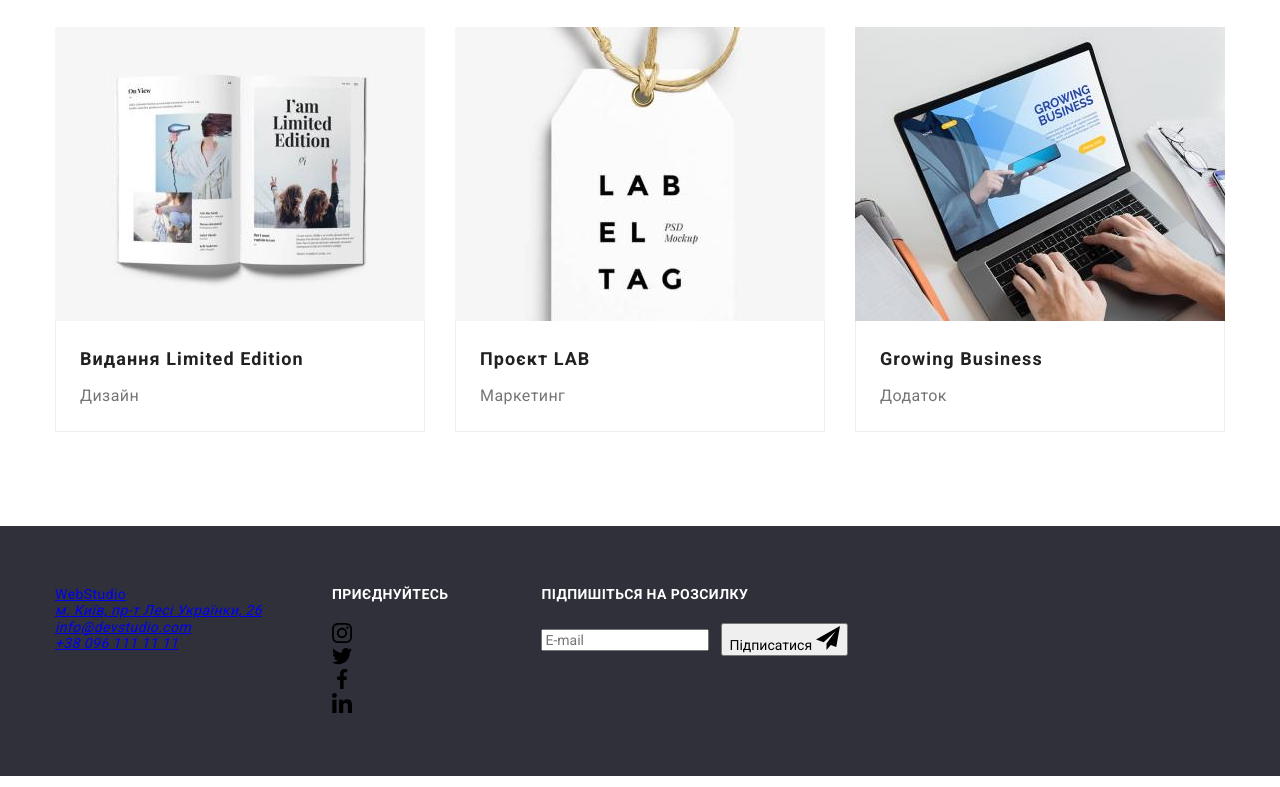
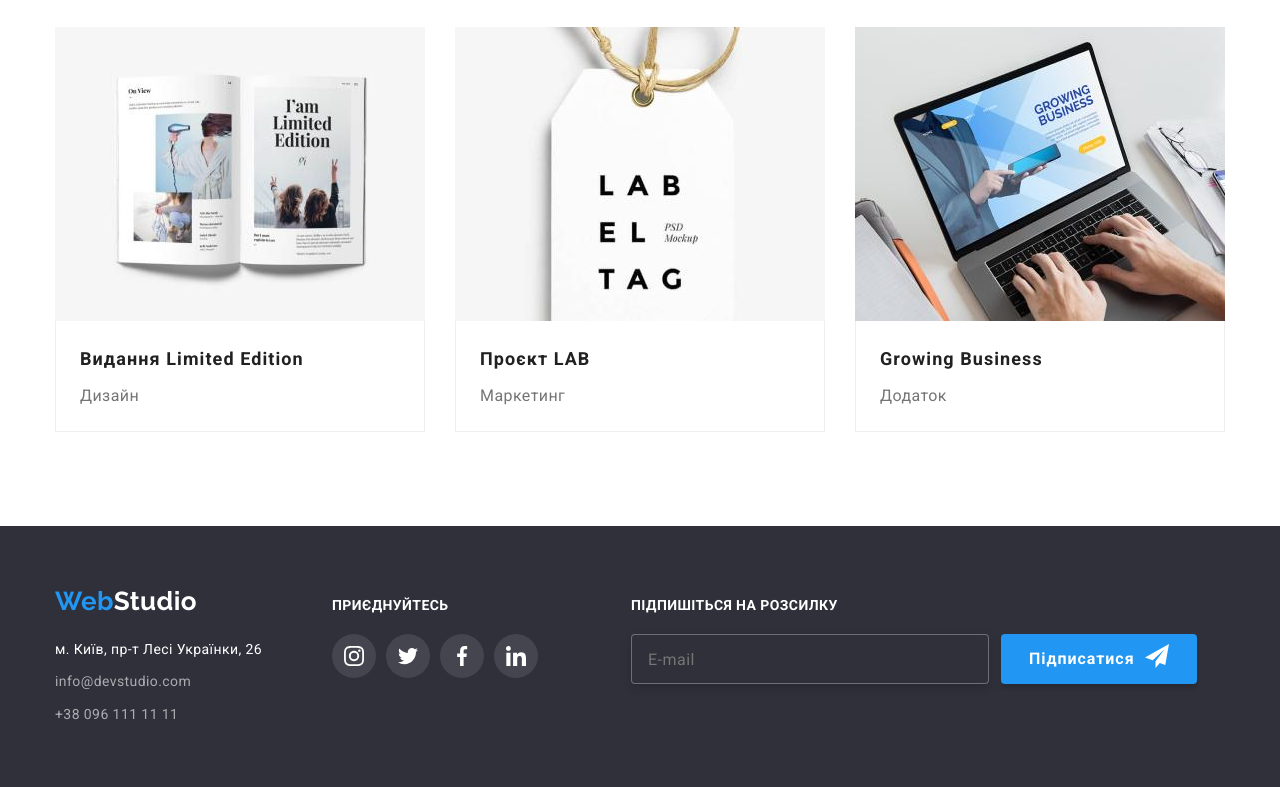
Before and after one commit to Katachka/goit-markup-hw-07, a plain HTML site: page portfolio.html in a window 1280 px wide. Shown: the part 1106-1893 px from the top of the page. Drawn offline with nearby package versions, Linux system fonts and the light colour scheme.

Commit message:
finished bem

```diff
--- a/css/styles.css
+++ b/css/styles.css
@@ -220,10 +220,10 @@ ul {
 
 }
 
-.primary-button {
+.button {
     border-radius: 4px;
     border: none;
-    padding: 10px 32px;
+
     box-shadow: 0px 4px 4px rgba(0, 0, 0, 0.15);
     text-align: center;
 
@@ -239,8 +239,11 @@ ul {
     cursor: pointer;
 
 }
-.primary-button:hover,
-.primary-button:focus {
+.primary__button {
+padding: 10px 32px;
+}
+.primary__button:hover,
+.primary__button:focus {
 
     background-color: #188CE8;
 }
@@ -349,7 +352,7 @@ ul {
     margin-bottom: 16px;
 }
 
-.social__list {
+.social {
     display: flex;
     justify-content: center;
     gap: 10px;
@@ -361,17 +364,20 @@ ul {
     justify-content: center;
     width: 44px;
     height: 44px;
+    border-radius: 50%;
 
     transition: background-color 250ms var(--timing-function), color 250ms var(--timing-function), fill
      250ms var(--timing-function);
 
+    fill: currentColor;
+}
+.social__link--team {
     background-color:var(--color-background);
-    border-radius: 50%;
     color: var(--color-clients-link);
-
+    fill: currentColor;
 }
 .social__icon {
-    fill: currentColor;
+
 }
 .social__link:hover,
 .social__link:focus {
@@ -534,11 +540,11 @@ box-shadow: 0px 1px 1px rgba(0, 0, 0, 0.12),
     color: var(--color-white);
 }
 
-.contacts-foo__item:not(:last-child) {
+.footer__item:not(:last-child) {
     margin-bottom: 9px;
 
 }
-.contacts-foo__address {
+.footer__address {
     font-style:normal;
     color: var(--color-white);
     line-height: 1.7;
@@ -547,7 +553,7 @@ box-shadow: 0px 1px 1px rgba(0, 0, 0, 0.12),
     transition: color 250ms var(--timing-function);
 }
 
-.contacts-foo__contacts {
+.footer__contacts {
     display: block;
     font-style: normal;
     line-height: 1.7;
@@ -556,11 +562,11 @@ box-shadow: 0px 1px 1px rgba(0, 0, 0, 0.12),
     transition: color 250ms var(--timing-function);
 
 }
-.contacts-foo__contacts:hover,
-.contacts-foo__contacts:focus {
+.footer__contacts:hover,
+.footer__contacts:focus {
     color: var(--color-accent);
 }
-.footer-title {
+.footer__title {
     font-weight: 700;
     font-size: 14px;
     line-height: 1.14;
@@ -570,38 +576,29 @@ box-shadow: 0px 1px 1px rgba(0, 0, 0, 0.12),
     margin-bottom: 20px;
 }
 
-.social__link-foo {
-    display: flex;
-    align-items: center;
-    justify-content: center;
-    width: 44px;
-    height: 44px;
+.social__link--footer {
+    background-color: rgba(255, 255, 255, 0.1);
 
-    transition: color 250ms var(--timing-function), fill 250ms var(--timing-function), background-color 250ms var(--timing-function);
-    background-color: rgba(255, 255, 255, 0.1);
-    border-radius: 50%;
     color: var(--color-white);
-}
-.social__icon-foo {
     fill: currentColor;
 }
 
-.social__link-foo:hover,
-.social__link-foo:focus {
+.social__link--footer:hover,
+.social__link--footer:focus {
     background-color: var(--color-accent);
     color: var(--color-white);
 }
 
-.footer-subscribe {
+.footer__subscribe {
     display: flex;
     align-items: center;
     justify-content: center;
     gap: 12px;
 }
-.subscribe-form {
+.subscribe__form {
   margin-left: 23px;
 }
-.footer-subscribe__email-footer {
+.footer__input {
     width: 358px;
     height: 50px;
 
@@ -617,30 +614,14 @@ box-shadow: 0px 1px 1px rgba(0, 0, 0, 0.12),
     letter-spacing: 0.03em;
     color: rgba(255, 255, 255, 0.6);
 }
-.footer-subscribe__subscribe-button {
+.subscribe__button {
     display: flex;
     justify-content: center;
     gap: 10px;
     padding: 10px 28px;
-    border-radius: 4px;
-    border: none;
-    box-shadow: 0px 4px 4px rgba(0, 0, 0, 0.15);
-    background-color:var(--color-accent);
-    text-align: center;
+    fill: var(--color-white);
+}
 
-    transition: background-color 250ms var(--timing-function);
-
-    font-family: inherit;
-    font-weight: 700;
-    font-size: 16px;
-    line-height: 1.88;
-    letter-spacing: 0.06em;
-    color: var(--color-white);
-    cursor: pointer;
-}
-.footer-subscribe__icon {
-    fill:var(--color-white);
-}
 
 /* modal */
 .backdrop {
--- a/portfolio.html
+++ b/portfolio.html
@@ -273,77 +273,83 @@
 
     <!-- Footer -->
     <footer class="footer">
-      <div class="container">
+      <div class="container footer-page">
         <!-- адреса -->
-        <div class="footer-page">
-          <div class="adress-footer">
-            <a class="logo-footer" href="./index.html"
-              ><span class="logo-accent">Web</span><span class="logo-white">Studio</span></a
+        <!-- <div class=""> -->
+          <div>
+            <a class="logo footer__logo" href="./index.html"
+              ><span class="logo--accent">Web</span>Studio</a
             >
             <address>
-              <ul class="contacts-foo list">
-                <li class="item">
+              <ul class="list">
+                <li class="footer__item">
                   <a
-                    class="address"
+                    class="footer__address"
                     href="https://goo.gl/maps/CPtrU1FHBa2aNyZL9"
                     target="_blank"
                     rel="noopener noreferrer nofollow"
                     >м. Київ, пр-т Лесі Українки, 26</a
                   >
                 </li>
-                <li class="item">
-                  <a class="contacts" href="info@devstudio.com">info@devstudio.com</a>
+                <li class="footer__item">
+                  <a class="footer__contacts" href="info@devstudio.com">info@devstudio.com</a>
                 </li>
-                <li class="item">
-                  <a class="contacts" href="+380961111111">+38 096 111 11 11</a>
+                <li class="footer__item">
+                  <a class="footer__contacts" href="+380961111111">+38 096 111 11 11</a>
                 </li>
               </ul>
             </address>
           </div>
           <!-- соц.мережі -->
-          <div class="social-footer">
-            <h1 class="footer-title">Приєднуйтесь</h1>
+          <div>
+            <p class="footer__title">Приєднуйтесь</p>
 
             <ul class="social list">
-              <li class="social-item">
-                <a href="" class="social-link-foo">
-                  <svg class="social-icon-foo" width="20" height="20">
+              <li>
+                <a href="" class="social__link social__link--footer">
+                  <svg  width="20" height="20">
                     <use href="./images/icons.svg#icon-instagram"></use>
                   </svg>
                 </a>
               </li>
-              <li class="social-item">
-                <a href="" class="social-link-foo">
-                  <svg class="social-icon-foo" width="20" height="20">
+              <li>
+                <a href="" class="social__link social__link--footer">
+                  <svg  width="20" height="20">
                     <use href="./images/icons.svg#icon-twitter"></use>
                   </svg>
                 </a>
               </li>
-              <li class="social-item">
-                <a href="" class="social-link-foo">
-                  <svg class="social-icon-foo" width="20" height="20">
+              <li>
+                <a href="" class="social__link social__link--footer">
+                  <svg  width="20" height="20">
                     <use href="./images/icons.svg#icon-facebook"></use>
                   </svg>
                 </a>
               </li>
-              <li class="social-item">
-                <a href="" class="social-link-foo">
-                  <svg class="social-icon-foo" width="20" height="20">
+              <li>
+                <a href="" class="social__link social__link--footer">
+                  <svg width="20" height="20">
                     <use href="./images/icons.svg#icon-linkedin"></use>
                   </svg>
                 </a>
               </li>
             </ul>
           </div>
+
           <!-- subscribe-form -->
-          <div class="subscribe-form">
-            <form class="footer-form">
-              <p class="footer-title">Підпишіться на розсилку</p>
-              <div class="footer-subscribe">
-                <input type="email" name="email" class="email-footer" placeholder="E-mail" />
-                <button type="submit" class="subscribe-button">
+          <div class="subscribe__form">
+            <form>
+              <p class="footer__title">Підпишіться на розсилку</p>
+              <div class="footer__subscribe">
+                <input
+                  type="email"
+                  name="email"
+                  class="footer__input"
+                  placeholder="E-mail"
+                />
+                <button type="submit" class="button subscribe__button">
                   Підписатися
-                  <svg class="send" width="24" height="24">
+                  <svg class="footer__icon" width="24" height="24">
                     <use href="./images/icons.svg#icon-icon-send"></use>
                   </svg>
                 </button>
```
Also changed, not shown: index.html (+58 -58 lines).
